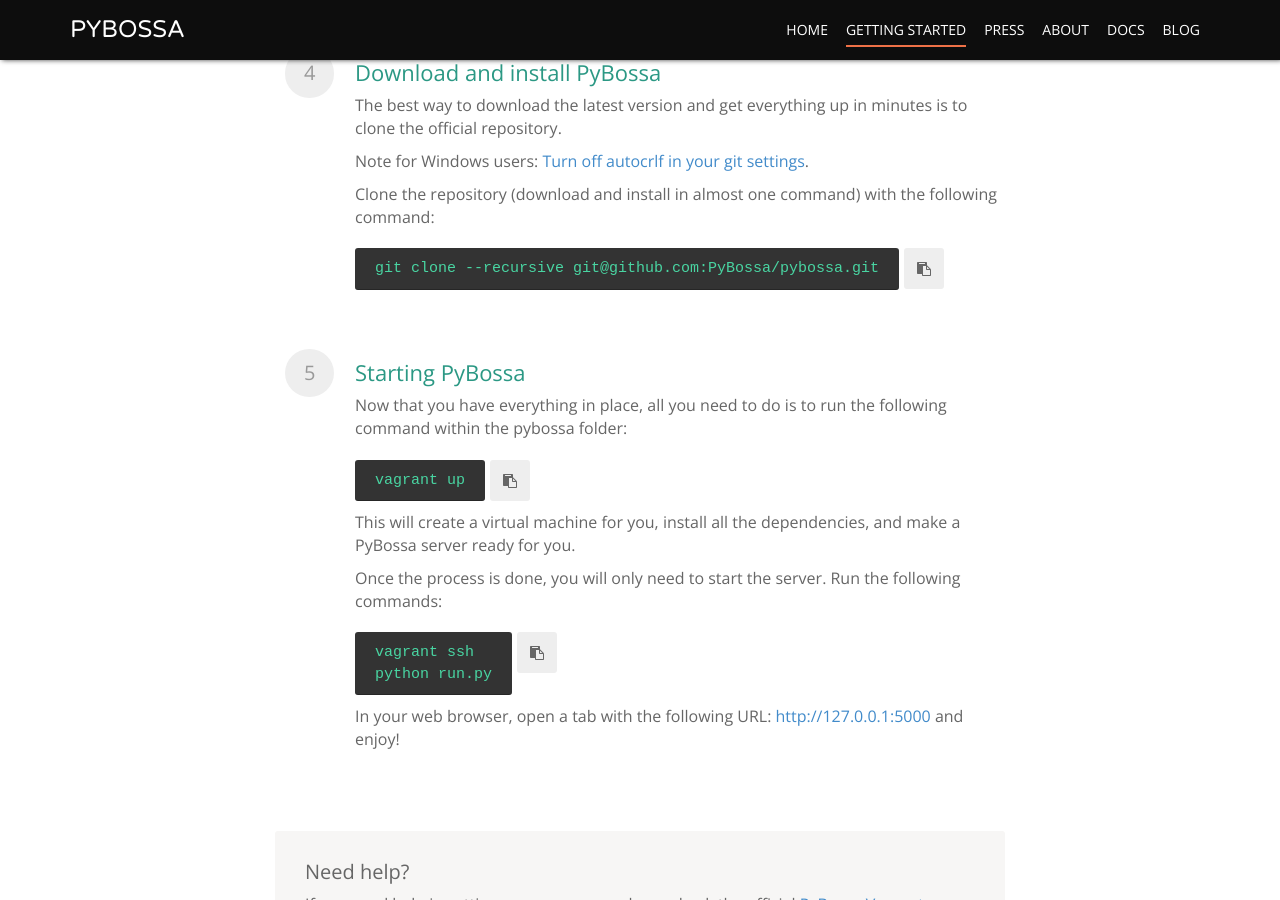
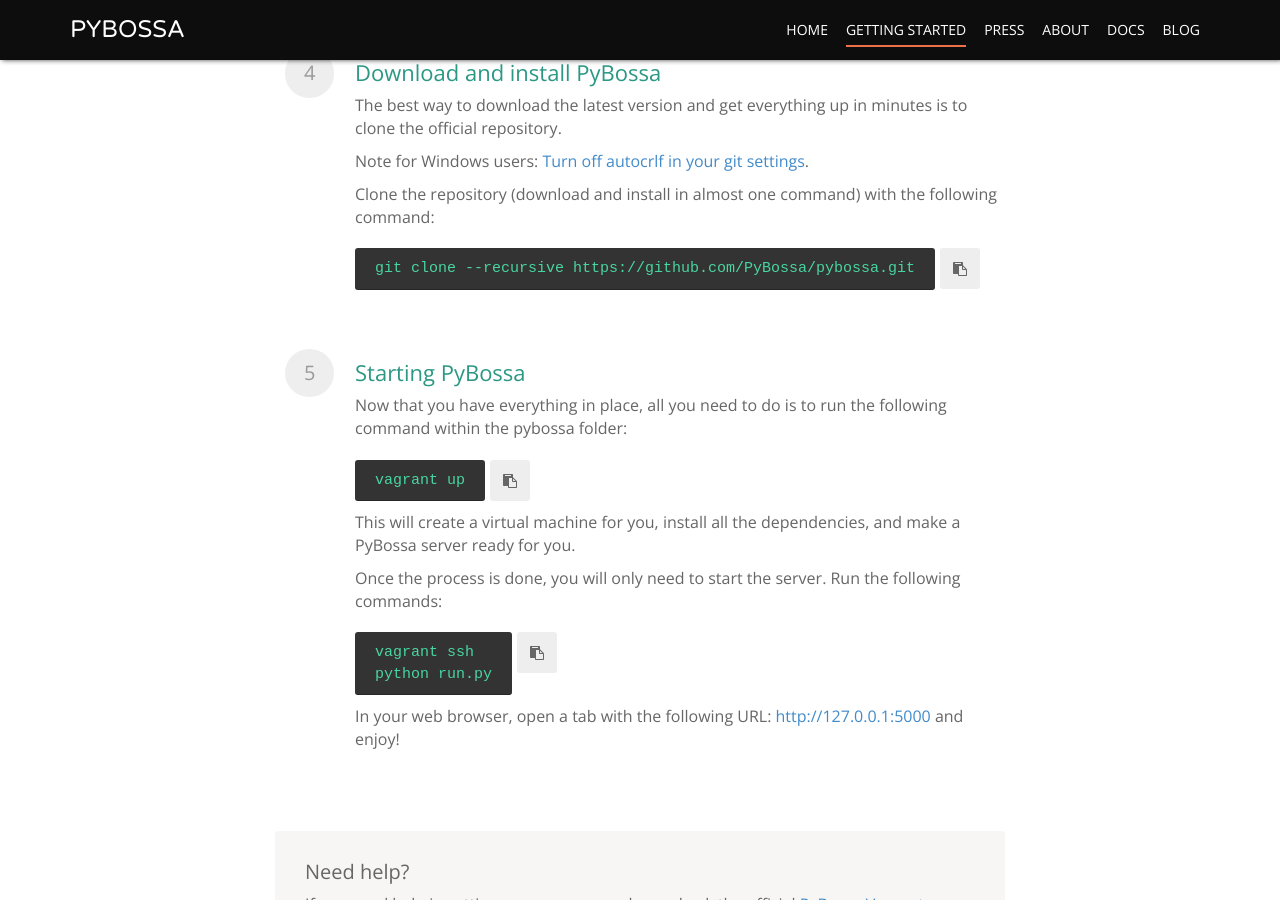
Before and after one commit to Scifabric/pybossa.github.io, a Jekyll site: the page built from getting-started/index.html, in a window 1280 px wide and 900 px high, scrolled down 920 px. Built offline with Jekyll 4.4.1, drawn with Linux system fonts in a browser that asks for light colours; nearby versions of some CDN libraries; Markdown is read by kramdown in place of the engine named in the settings; some of the changed lines change nothing that is shown.

Commit message:
replace ssh github with https which requires no auth

```diff
--- a/getting-started/index.html
+++ b/getting-started/index.html
@@ -38,7 +38,7 @@
 				<p>Clone the repository (download and install in almost one command) with the following command:</p>
 				<kbd>
 					<ul>
-						<li id="git" name="id">git clone --recursive git@github.com:PyBossa/pybossa.git</li>
+						<li id="git" name="id">git clone --recursive https://github.com/PyBossa/pybossa.git</li>
 					</ul>
 				</kbd>
 				<a href="#" data-clipboard-target="git" class="copy-button"><i class="fa fa-clipboard"></i><span>Copy to clipboard</span></a>
```
